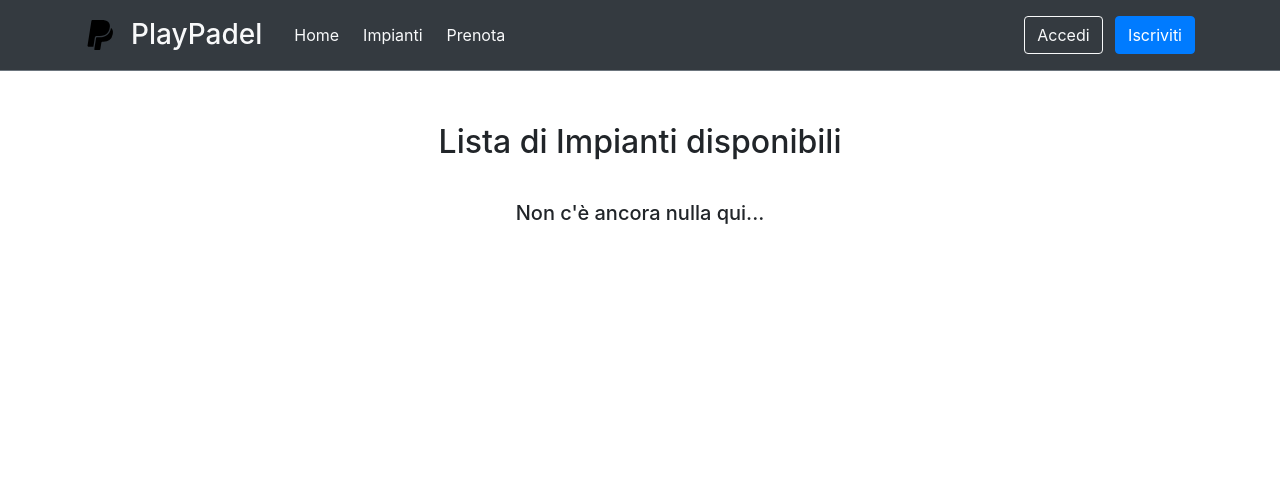
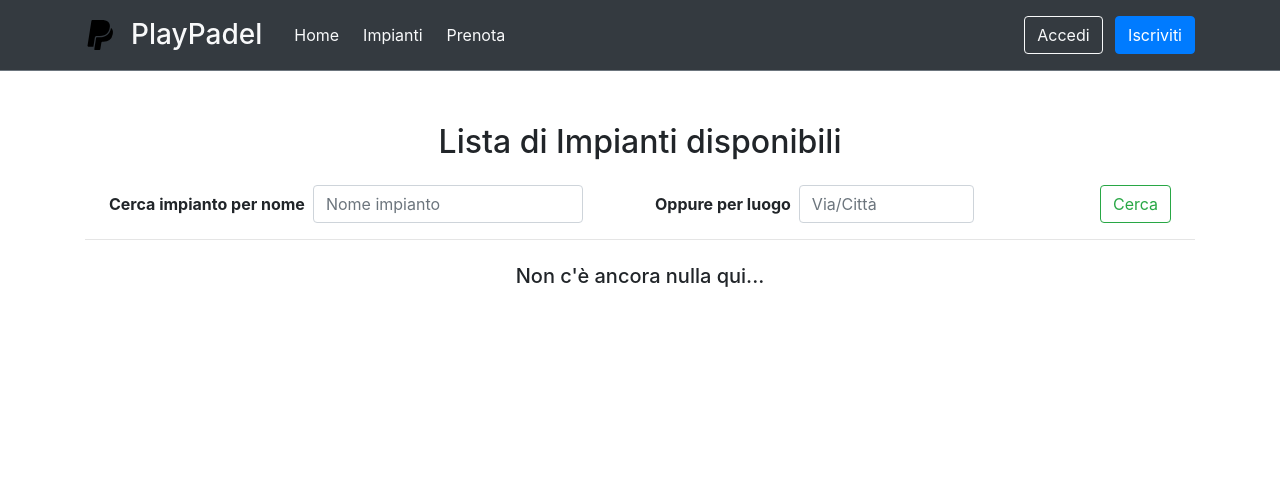
Before and after one commit to giammy02/progTW, a Django app: page /impianti/ in a window 1280 px wide. Shown: the top 480 px of the page. Run offline with Django 4.2, Linux system fonts and the light colour scheme; data that the repository does not hold is empty; some libraries are stand-ins or nearby versions.

Commit message:
Started implementing search system

```diff
--- a/playPadel/playPadel/settings.py
+++ b/playPadel/playPadel/settings.py
@@ -40,6 +40,8 @@ INSTALLED_APPS = [
     'django.contrib.staticfiles',
     'website',
     'crispy_forms',
+    'crispy_bootstrap4',
+
 ]
 
 MIDDLEWARE = [
@@ -125,6 +127,7 @@ STATICFILES_DIRS = [os.path.join(BASE_DIR, "static")]
 
 MEDIA_ROOT = os.path.join(BASE_DIR, "static/img/")
 
+CRISPY_ALLOWED_TEMPLATE_PACKS = "bootstrap4"
 CRISPY_TEMPLATE_PACK = 'bootstrap4'
 
 # Default primary key field type
--- a/playPadel/website/forms.py
+++ b/playPadel/website/forms.py
@@ -37,6 +37,5 @@ class PrenotazioneForm(forms.Form):
             'class': 'form-control',
             'type': 'date',
         }),
-        label="Data prenotazione",
         initial=datetime.now().date()
     )
--- a/playPadel/website/templates/website/impianti.html
+++ b/playPadel/website/templates/website/impianti.html
@@ -8,7 +8,9 @@
 
     <section class="section py-1" style="min-height: 83vh;">
         <div class="container bg-white text-black text text-center py-5">
-            <h2 class="pb-4">Lista di Impianti disponibili</h2>
+            <h2>Lista di Impianti disponibili</h2>
+            {% include 'website/search_template.html' %}
+            <hr class="hr" />
             <div class="card-deck justify-content-center">
                 {% for impianto in object_list %}
                     <div class="card my-3" style="min-width: 21rem; max-width: 21rem;">
--- a/playPadel/website/templates/website/impianto_detail.html
+++ b/playPadel/website/templates/website/impianto_detail.html
@@ -1,4 +1,5 @@
 {% extends "playPadel/base.html" %}
+{% load crispy_forms_filters %}
 
 {% load static %}
 {% load crispy_forms_tags %}
@@ -105,7 +106,8 @@
                         <i class="bi bi-list-ol mr-2" style="font-size: 1.5rem"></i>
                         <h2>Lista campi</h2>
                     </div>
-                    <div class="col-md-4 text-right form-group mb-0">
+                    <div class="col-md-4 text-right form-inline mb-0">
+                        <label for="selectDate" class="mr-2"><strong>Data prenotazione</strong></label>
                         {{ form.data_prenotazione }}
                     </div>
                     <div class="col-md-3 mb-0">
--- /dev/null
+++ b/playPadel/website/templates/website/search_template.html
@@ -0,0 +1,41 @@
+<form action="{% url 'website:cerca_impianto' %}" method="get" class="form-group my-2 needs-validation">
+    <div class="row mt-4">
+        <div class="col-md-6 form-inline">
+            <label for="cercaNomeImpianto" class="ml-4"><strong>Cerca impianto per nome</strong></label>
+            <input class='form-control ml-2 w-50' id="cercaNomeImpianto" name="q" type="search" aria-label="Cerca" placeholder="Nome impianto" required>
+        </div>
+        <div class="col-md-4 form-inline">
+            <label for="cercaPosizioneImpianto"><strong>Oppure per luogo</strong></label>
+            <input class='form-control ml-2 w-50' id="cercaPosizioneImpianto" name="q2" type="search" aria-label="Cerca" placeholder="Via/Città" required>
+        </div>
+        <div class="col-md-2 text-right">
+            <button class="btn btn-outline-success my-2 my-sm-0 mr-4" type="submit">Cerca</button>
+        </div>
+    </div>
+</form>
+
+<script>
+    // Script per impostare su 'required' solo uno dei due textfield
+    document.addEventListener('DOMContentLoaded', function() {
+        const inputs = Array.from(
+            document.querySelectorAll('input[name=q], input[name=q2]')
+      );
+
+      const inputListener = e => {
+          inputs
+              .filter(i => i !== e.target)
+              .forEach(i => (i.required = !e.target.value.length));
+      };
+
+      inputs.forEach(i => i.addEventListener('input', inputListener));
+    });
+</script>
+
+<!--
+    <div class="row mt-2">
+        <div class="col-md-6 form-inline mr-2">
+            <label for="rangeNumCampi" class="mt-3"><strong>Numero campi</strong></label>
+            <input type="range" class="form-control-range is-valid" id="rangeNumCampi">
+        </div>
+    </div>
+-->
--- a/playPadel/website/urls.py
+++ b/playPadel/website/urls.py
@@ -6,8 +6,8 @@ app_name = 'website'
 urlpatterns = [
     path('', website.homepage, name='homepage'),
     path('impianti/', website.ImpiantiList.as_view(), name='impianti'),
+    path('impianti/cerca_impianto/', website.CercaImpiantoList.as_view(), name='cerca_impianto'),
     path('impianti/<slug:slug>/', website.ImpiantoDetail.as_view(), name='impianto_detail'),
-    # path('impianti/<slug:slug>/prenota/', website.prenota, name='prenotazione'),
     path('prenota/', website.prenota, name='prenota'),
     path('conferma_prenotazione/', website.conferma_prenotazione, name='conferma_prenotazione'),
 ]
--- a/playPadel/website/views/website.py
+++ b/playPadel/website/views/website.py
@@ -2,6 +2,7 @@ from datetime import datetime, timedelta
 from django.shortcuts import render, redirect
 from django.views.generic.list import ListView
 from django.views.generic import DetailView, TemplateView
+from django.db.models import Q
 
 from ..models import *
 from ..forms import PrenotazioneForm
@@ -78,6 +79,18 @@ class ImpiantoDetail(DetailView):
             return self.render_to_response(self.get_context_data(form=form))
 
 
+class CercaImpiantoList(ListView):
+    model = Impianto
+    template_name = "website/cerca_impianto.html"
+
+    def get_queryset(self):
+        query = self.request.GET.get("q")
+        object_list = Impianto.objects.filter(
+            Q(nome__icontains=query) | Q(caratteristiche__icontains=query)
+        )
+        return object_list
+
+
 def prenota(request):
     return render(request, 'website/prenota.html')
 
```
Also changed, not shown: playPadel/website/templates/website/cerca_impianto.html (added, +32 -0 lines), 2 other files.
